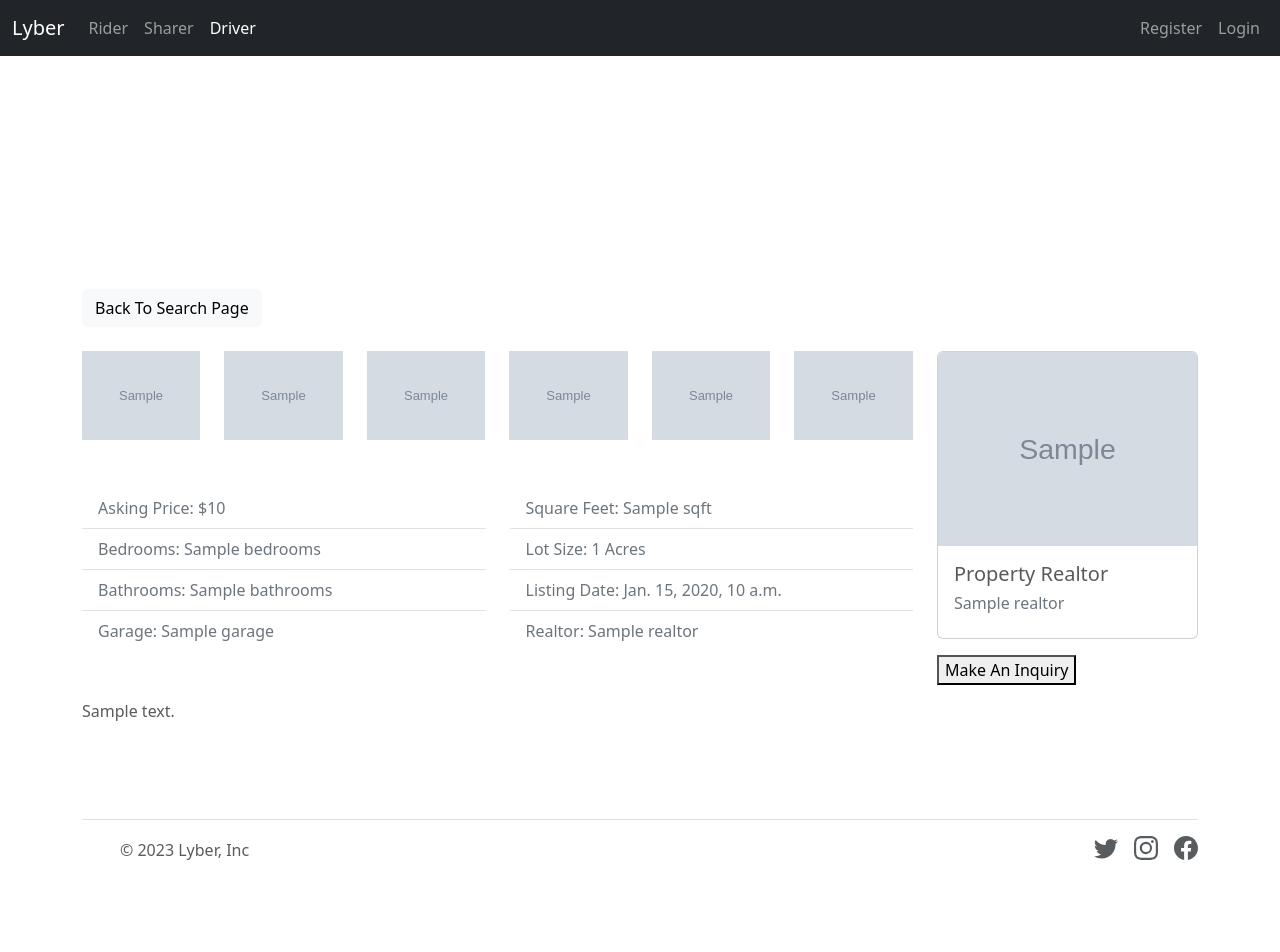
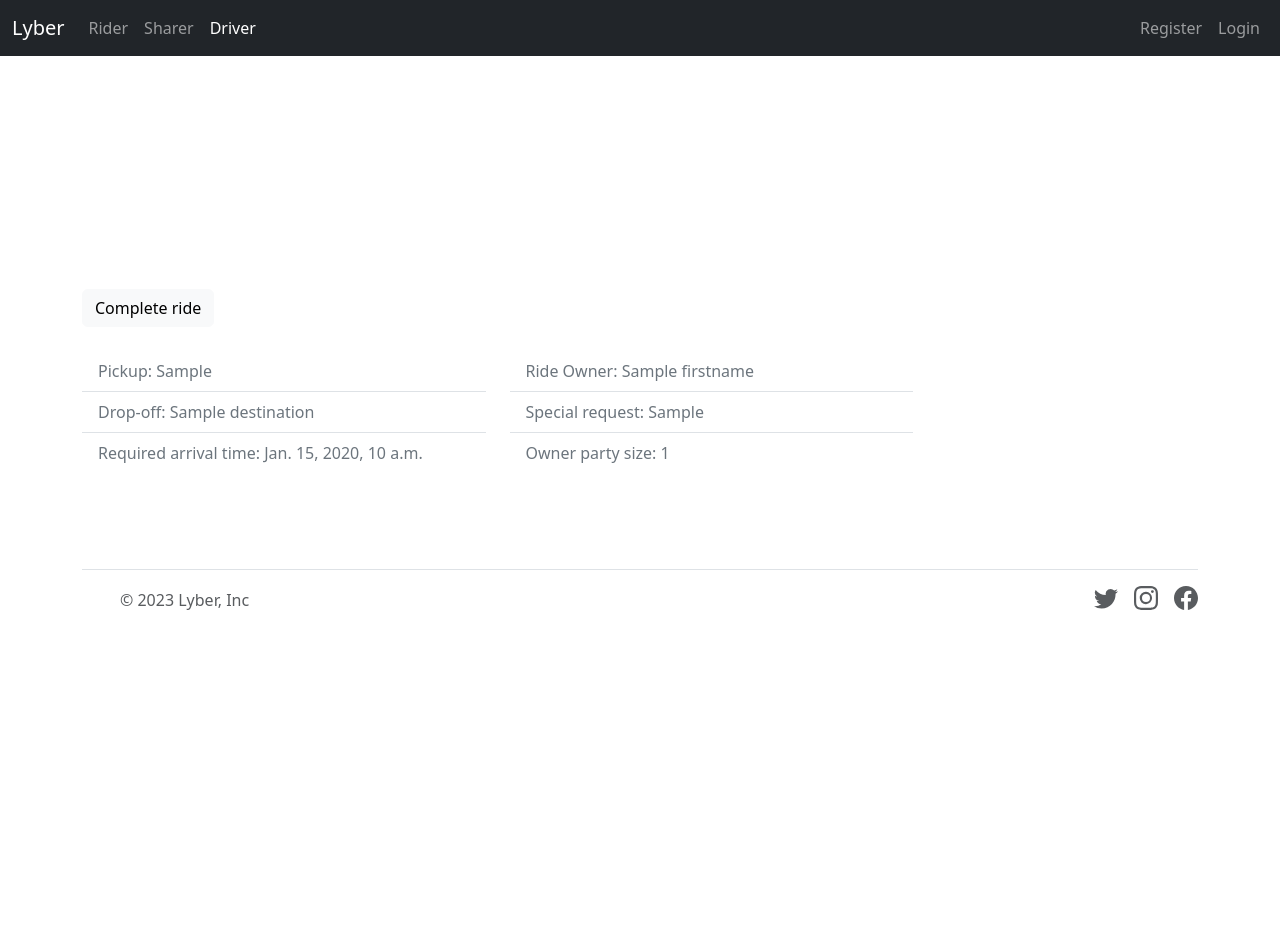
Before and after one commit to carolinechen99/ride-hailing-web, a Django app: template templates/ride/driver_ride_status.html in a window 1280 px wide. After the commit the page ends 610 px from the top, so only its background shows below. Run offline with Django 3.2, Linux system fonts and the light colour scheme; the template is opened without the code that fills it: most values are stand-ins (such as "Sample title", 1, 10 or a date in 2020); grey boxes marked "Sample" are stand-in pictures; some libraries are stand-ins or nearby versions.

Commit message:
driver part done & upload photo to index(with streching prob

```diff
--- a/templates/ride/driver_ride_status.html
+++ b/templates/ride/driver_ride_status.html
@@ -17,163 +17,75 @@
   <!-- Listing -->
   <section id="listing" class="py-4">
     <div class="container">
-      <a href="{% url 'ride:driver' %}" class="btn btn-light mb-4">Back To Search Page</a>
+      <a href="{% url 'ride:driver' %}" class="btn btn-light mb-4">Complete ride</a>
       <div class="row">
         <div class="col-md-9">
-          <!-- Thumbnails -->
-          <div class="row mb-5 thumbs">
-            {% if listing.photo_1 %}
-            <div class="col-md-2">
-              <a href="{{ listing.photo_1.url }}" data-lightbox="home-images">
-                <img src="{{ listing.photo_1.url }}" alt="" class="img-fluid">
-              </a>
-            </div>
-            {% endif %}
-            {% if listing.photo_2 %}
-            <div class="col-md-2">
-              <a href="{{ listing.photo_2.url }}" data-lightbox="home-images">
-                <img src="{{ listing.photo_2.url }}" alt="" class="img-fluid">
-              </a>
-            </div>
-            {% endif %}
-            {% if listing.photo_3 %}
-            <div class="col-md-2">
-              <a href="{{ listing.photo_3.url }}" data-lightbox="home-images">
-                <img src="{{ listing.photo_3.url }}" alt="" class="img-fluid">
-              </a>
-            </div>
-            {% endif %}
-            {% if listing.photo_4 %}
-            <div class="col-md-2">
-              <a href="{{ listing.photo_4.url }}" data-lightbox="home-images">
-                <img src="{{ listing.photo_4.url }}" alt="" class="img-fluid">
-              </a>
-            </div>
-            {% endif %}
-            {% if listing.photo_5 %}
-            <div class="col-md-2">
-              <a href="{{ listing.photo_5.url }}" data-lightbox="home-images">
-                <img src="{{ listing.photo_5.url }}" alt="" class="img-fluid">
-              </a>
-            </div>
-            {% endif %}
-            {% if listing.photo_6 %}
-            <div class="col-md-2">
-              <a href="{{ listing.photo_6.url }}" data-lightbox="home-images">
-                <img src="{{ listing.photo_6.url }}" alt="" class="img-fluid">
-              </a>
-            </div>
-            {% endif %}
-          </div>
+
           <!-- Fields -->
           <div class="row mb-5 fields">
             <div class="col-md-6">
               <ul class="list-group list-group-flush">
                 <li class="list-group-item text-secondary">
-                  <i class="fas fa-money-bill-alt"></i> Asking Price:
-                  <span class="float-right">${{ listing.price}}</span>
+                  <i class="fas fa-money-bill-alt"></i> Pickup:
+                  <span class="float-right">{{ ride.pickup_location}}</span>
                 </li>
                 <li class="list-group-item text-secondary">
-                  <i class="fas fa-bed"></i> Bedrooms:
-                  <span class="float-right">{{ listing.bedrooms }}</span>
+                  <i class="fas fa-bed"></i> Drop-off:
+                  <span class="float-right">{{ ride.destination }}</span>
                 </li>
                 <li class="list-group-item text-secondary">
-                  <i class="fas fa-bath"></i> Bathrooms:
-                  <span class="float-right">{{ listing.bathrooms }}</span>
+                  <i class="fas fa-bath"></i> Required arrival time:
+                  <span class="float-right">{{ ride.required_arrival_time }}</span>
                 </li>
-                <li class="list-group-item text-secondary">
-                  <i class="fas fa-car"></i> Garage:
-                  <span class="float-right">{{ listing.garage }}
-                  </span>
-                </li>
+
               </ul>
             </div>
             <div class="col-md-6">
               <ul class="list-group list-group-flush">
                 <li class="list-group-item text-secondary">
-                  <i class="fas fa-th-large"></i> Square Feet:
-                  <span class="float-right">{{ listing.sqft }}</span>
-                </li>
-                <li class="list-group-item text-secondary">
-                  <i class="fas fa-square"></i> Lot Size:
-                  <span class="float-right">{{ listing.lot_size }} Acres
-                  </span>
-                </li>
-                <li class="list-group-item text-secondary">
-                  <i class="fas fa-calendar"></i> Listing Date:
-                  <span class="float-right">{{ listing.list_date }}</span>
-                </li>
-                <li class="list-group-item text-secondary">
-                  <i class="fas fa-bed"></i> Realtor:
-                  <span class="float-right">{{ listing.realtor.name }}
-                  </span>
+                  <i class="fas fa-th-large"></i> Ride Owner:
+                  <span class="float-right">{{ rider_account.firstname }} </span>
                 </li>
 
+                <li class="list-group-item text-secondary">
+                  <i class="fas fa-calendar"></i> Special request:
+                  <span class="float-right">{{ rider_account.special_requirements }}</span>
+                </li>
+
+                <li class="list-group-item text-secondary">
+                    <i class="fas fa-calendar"></i> Owner party size:
+                    <span class="float-right">{{ ride.owner_party_size }}</span>
+                  </li>
 
               </ul>
             </div>
           </div>
 
-          <!-- Description -->
-          <div class="row mb-5">
-            <div class="col-md-12">
-                {{ listing.description }}
-            </div>
-          </div>
+        <!--sharers = ArrayField(models.JSONField(), null=True),
+            parse the sharers array and display the names of the sharers and their party size
+        -->
+        {% if sharers %}
+            {% for share in shares %}
+                <!--disply sharers' username, firstname, and party size -->
+                <div class="row mb-5">
+                    <div class="col-md-12">
+                        <h5 class="text-secondary">Sharer Username: {{ share.username }}</h5>
+                        <h5 class="text-secondary">First Name: {{ share.firstname }}</h5>
+                        <h5 class="text-secondary">Party Size: {{ share.party_size }}</h5>
+                    </div>
+                  </div>
+
+            {% endfor %}
+        {% endif %}
+
+
+
         </div>
-        <div class="col-md-3">
-          <div class="card mb-3">
-            <img class="card-img-top" src="{{ listing.realtor.photo.url }}" alt="Seller of the month">
-            <div class="card-body">
-              <h5 class="card-title">Property Realtor</h5>
-              <h6 class="text-secondary">{{ listing.realtor }}</h6>
-            </div>
-          </div>
-          <button class="btn-primary btn-block btn-lg" data-toggle="modal" data-target="#inquiryModal">Make An Inquiry</button>
-        </div>
+
       </div>
     </div>
   </section>
 
-  <!-- Inquiry Modal -->
-  <div class="modal fade" id="inquiryModal" role="dialog">
-    <div class="modal-dialog">
-      <div class="modal-content">
-        <div class="modal-header">
-          <h5 class="modal-title" id="inquiryModalLabel">Make An Inquiry</h5>
-          <button type="button" class="close" data-dismiss="modal">
-            <span>&times;</span>
-          </button>
-        </div>
-        <div class="modal-body">
-          <form>
-            <div class="form-group">
-              <label for="property_name" class="col-form-label">Property:</label>
-              <input type="text" name="listing" class="form-control" value="45 Drivewood Cirlce" disabled>
-            </div>
-            <div class="form-group">
-              <label for="name" class="col-form-label">Name:</label>
-              <input type="text" name="name" class="form-control" required>
-            </div>
-            <div class="form-group">
-              <label for="email" class="col-form-label">Email:</label>
-              <input type="email" name="email" class="form-control" required>
-            </div>
-            <div class="form-group">
-              <label for="phone" class="col-form-label">Phone:</label>
-              <input type="text" name="phone" class="form-control">
-            </div>
-            <div class="form-group">
-              <label for="message" class="col-form-label">Message:</label>
-              <textarea name="message" class="form-control"></textarea>
-            </div>
-            <hr>
-            <input type="submit" value="Send" class="btn btn-block btn-secondary">
-          </form>
-        </div>
-      </div>
-    </div>
-  </div>
 
 
 {% endblock %}
```
Also changed, not shown: ride/views.py (+17 -1 lines), templates/pages/index.html (+11 -5 lines), uber/static/img/car.jpeg, uber/static/img/car.jpg (added).
